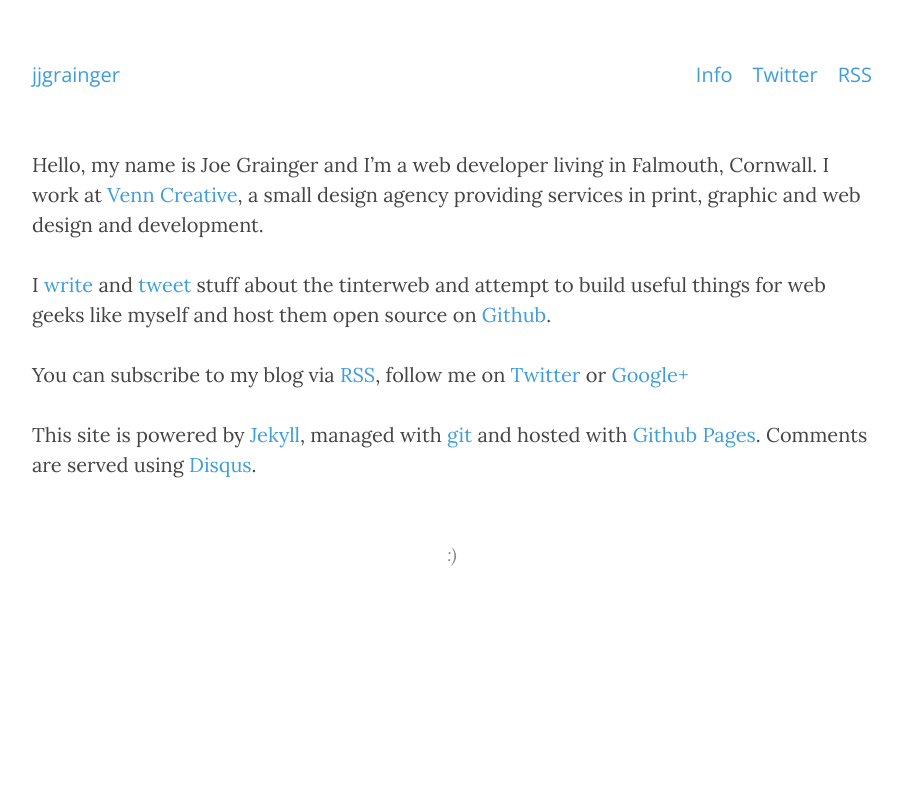
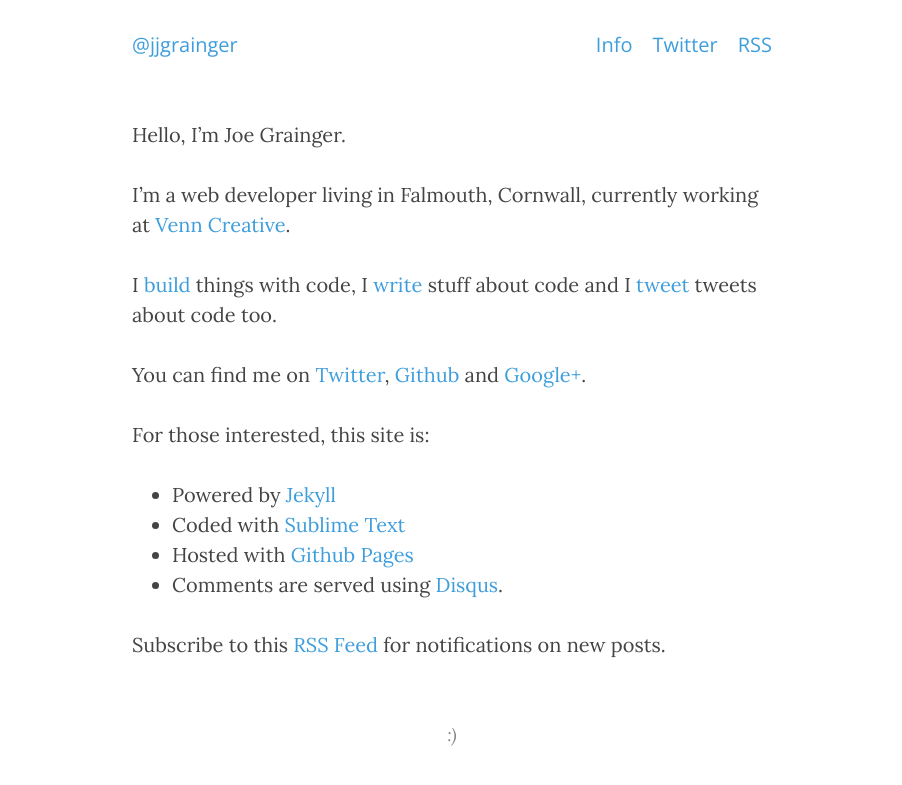
Before and after one commit to jjgrainger/jjgrainger, a Jekyll site: the page built from info.md, in a window 1280 px wide. Shown: the top 785 px of the page, without its empty margins (188-1090 px from the left). Built offline with Jekyll 4.4.1, drawn with Linux system fonts in a browser that asks for light colours.

Commit message:
update info page

```diff
--- a/_config.yml
+++ b/_config.yml
@@ -1,5 +1,5 @@
 # site information
-name:  "jjgrainger"
+name:  "@jjgrainger"
 description: "Web Developer, Falmouth, Cornwall, UK"
 
 # post settings
--- a/_layouts/default.html
+++ b/_layouts/default.html
@@ -8,8 +8,11 @@
 
 
         <title>
-            {% if page.title %} {{ page.title }} &mdash; {% endif %}
-            {{ site.name }}, {{ site.description }}
+            {% if page.title %}
+                {{ page.title }}, by {{ site.name }}
+            {% else %}
+                {{ site.name }}, {{ site.description }}
+            {% endif %}
         </title>
 
         <meta name="author" content="{{ site.author }}" />
--- a/assets/css/style.css
+++ b/assets/css/style.css
@@ -11,8 +11,8 @@
 }
 
 body {
-    max-width: 42em;
-    padding: 3em 1em;
+    max-width: 32em;
+    padding: 1.5em 1em 3em;
     margin: 0 auto;
 }
 
@@ -29,6 +29,7 @@
 
 img {
     display: block;
+    width: 100%;
     max-width: 100%;
 }
 
--- a/info.md
+++ b/info.md
@@ -4,13 +4,19 @@
 permalink: /info/
 ---
 
-Hello, my name is Joe Grainger and I'm a web developer living in Falmouth,
-Cornwall. I work at [Venn Creative](http://venncreative.co.uk/),
-a small design agency providing services in print, graphic and web design and development.
+Hello, I'm Joe Grainger.
 
-I [write](http://jjgrainger.co.uk) and [tweet](http://www.twitter.com/jjgrainger) stuff about the tinterweb and attempt to build useful things for web geeks like myself and host them open source on [Github](http://www.github.com/jjgrainger/).
+I'm a web developer living in Falmouth, Cornwall, currently working at [Venn&nbsp;Creative](http://venncreative.co.uk/).
 
-You can subscribe to my blog via [RSS](http://www.feedburner.com/jjgrainger), follow me on
-[Twitter](http://www.twitter.com/jjgrainger) or [Google+](https://plus.google.com/116065378192330753914)
+I [build](http://www.github.com/jjgrainger/) things with code, I [write](http://jjgrainger.co.uk) stuff about code and I [tweet](http://www.twitter.com/jjgrainger) tweets about code too.
 
-This site is powered by [Jekyll](https://github.com/mojombo/jekyll), managed with [git](http://git-scm.com/) and hosted with [Github Pages](http://pages.github.com/). Comments are served using [Disqus](http://disqus.com/).
+You can find me on [Twitter](http://www.twitter.com/jjgrainger), [Github](http://www.github.com/jjgrainger/) and [Google+](https://plus.google.com/116065378192330753914).
+
+For those interested, this site is:
+
+* Powered by [Jekyll](https://github.com/mojombo/jekyll)
+* Coded with [Sublime Text](http://www.sublimetext.com/)
+* Hosted with [Github Pages](http://pages.github.com/)
+* Comments are served using [Disqus](http://disqus.com/).
+
+Subscribe to this [RSS Feed](http://feeds.feedburner.com/jjgrainger) for notifications on new posts.
```
